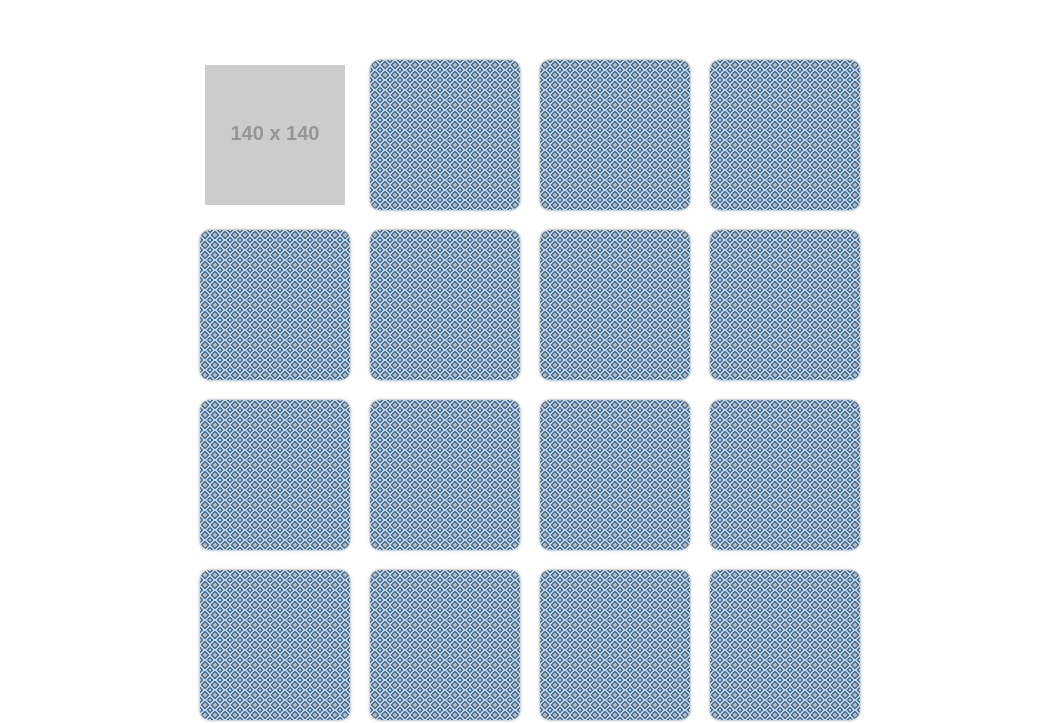
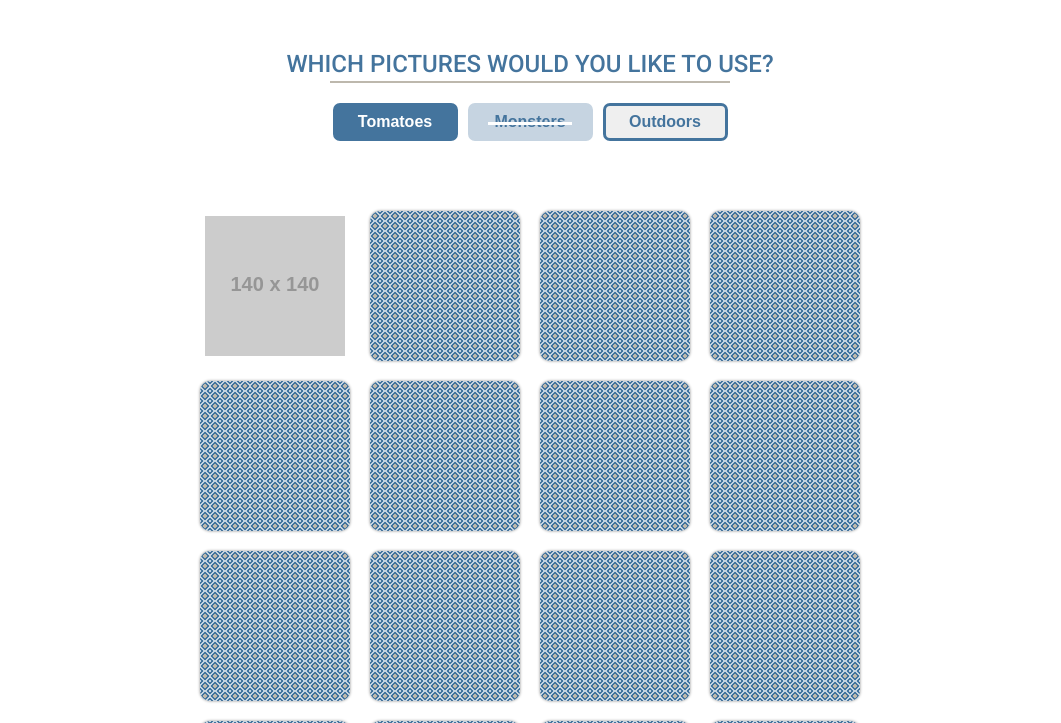
Before and after one commit to cuttlemaster/lets-play-memory, a website: page index.html in a window 1280 px wide. Shown: the part 77-800 px from the top of the page, without its empty margins (110-1171 px from the left). Drawn offline with Linux system fonts and the light colour scheme; placeholder pictures from the web are drawn by us.

Commit message:
turning back on sections for review
Signed-off-by: Caleb Flanagan <flanagan.caleb@gmail.com>

```diff
--- a/index.html
+++ b/index.html
@@ -22,7 +22,7 @@
       </section>
     </header>
 
-    <!-- <div class="tile-selection">
+    <div class="tile-selection">
       <h2 class="center">Which pictures would you like to use?</h2>
       <section>
         <button class="active">Tomatoes</button>
@@ -31,7 +31,7 @@
       </section>
 
       <button class="play hide">Start Game!</button>
-    </div> -->
+    </div>
 
     <div class="game-board">
       <section class="open"><img src="http://placehold.it/140x140?text=IMAGE" /></section>
```
